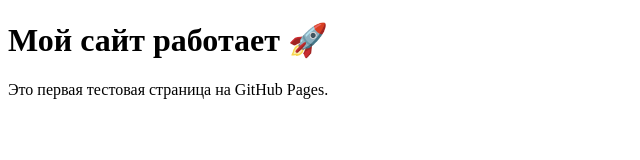
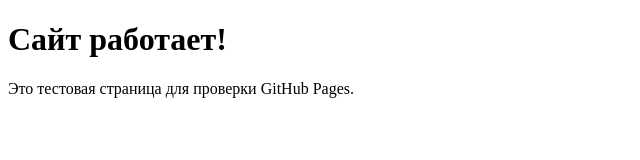
Before and after one commit to maso321/memorials-site, a website: page public/index.html in a window 1280 px wide. Shown: the whole page, without its empty margins (0-640 px from the left). Drawn offline with Linux system fonts and the light colour scheme.

Commit message:
feat: добавил стартовую страницу index.html

```diff
--- a/public/index.html
+++ b/public/index.html
@@ -6,7 +6,7 @@
   <title>Memorials Site</title>
 </head>
 <body>
-  <h1>Мой сайт работает 🚀</h1>
-  <p>Это первая тестовая страница на GitHub Pages.</p>
+  <h1>Сайт работает!</h1>
+  <p>Это тестовая страница для проверки GitHub Pages.</p>
 </body>
 </html>
```
